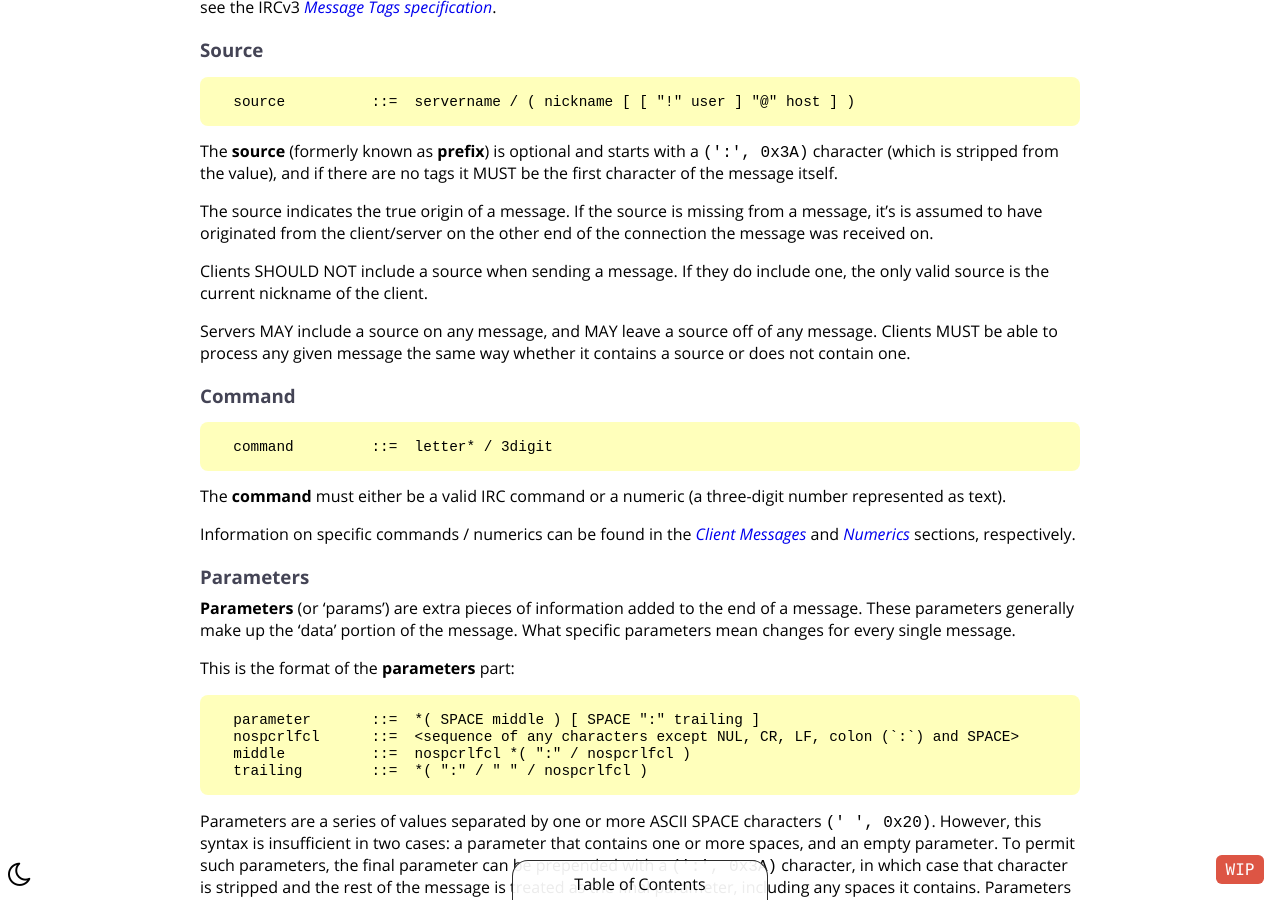
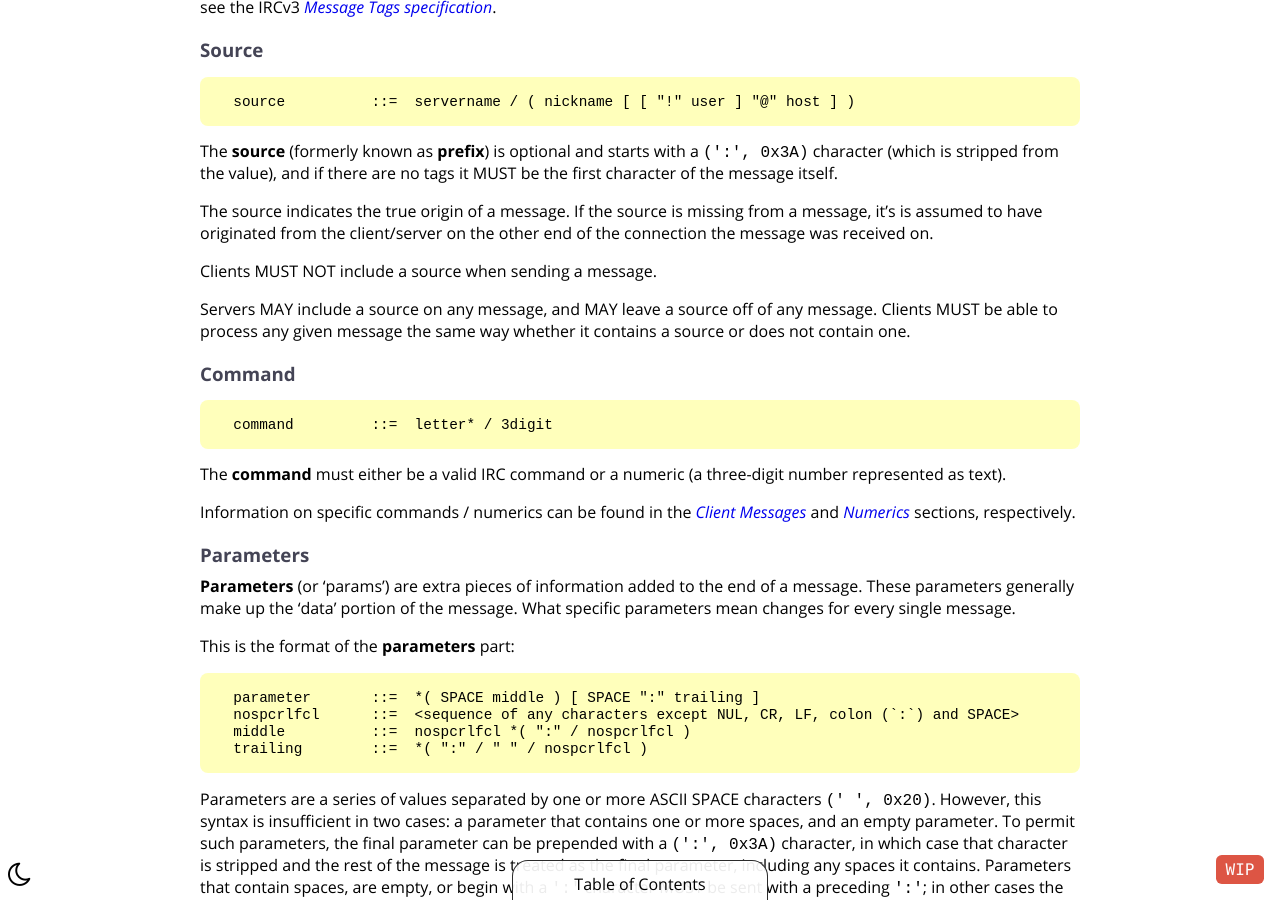
Before and after one commit to ircdocs/modern-irc, a Jekyll site: the page built from index.md, in a window 1280 px wide and 900 px high, scrolled down 8691 px. Built offline with Jekyll 4.4.1, drawn with Linux system fonts in a browser that asks for light colours.

Commit message:
'Clients MUST NOT include a source' is simpler.

```diff
--- a/index.md
+++ b/index.md
@@ -327,7 +327,7 @@ The **source** (formerly known as **prefix**) is optional and starts with a `(':
 
 The source indicates the true origin of a message. If the source is missing from a message, it's is assumed to have originated from the client/server on the other end of the connection the message was received on.
 
-Clients SHOULD NOT include a source when sending a message. If they do include one, the only valid source is the current nickname of the client.
+Clients MUST NOT include a source when sending a message.
 
 Servers MAY include a source on any message, and MAY leave a source off of any message. Clients MUST be able to process any given message the same way whether it contains a source or does not contain one.
 
```
